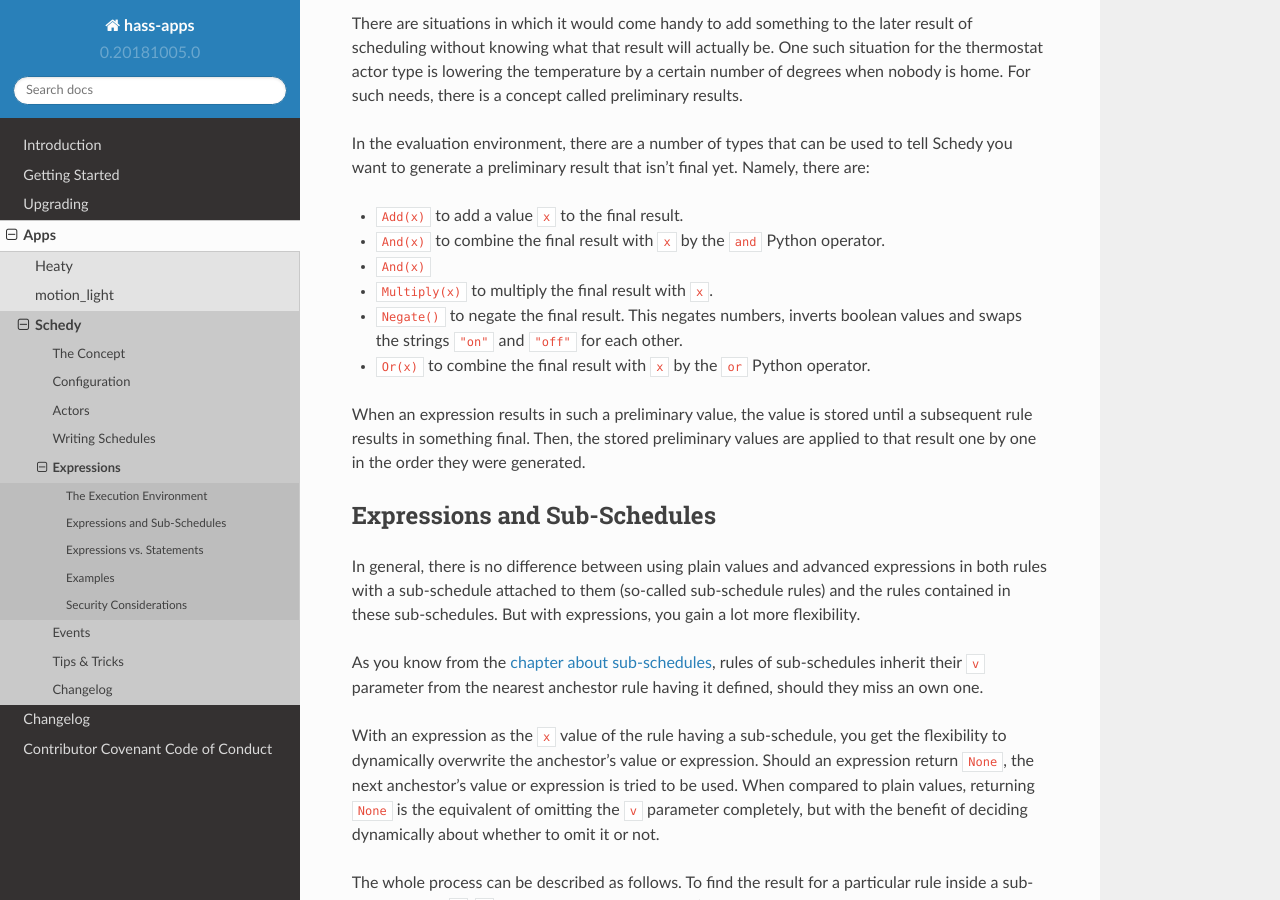
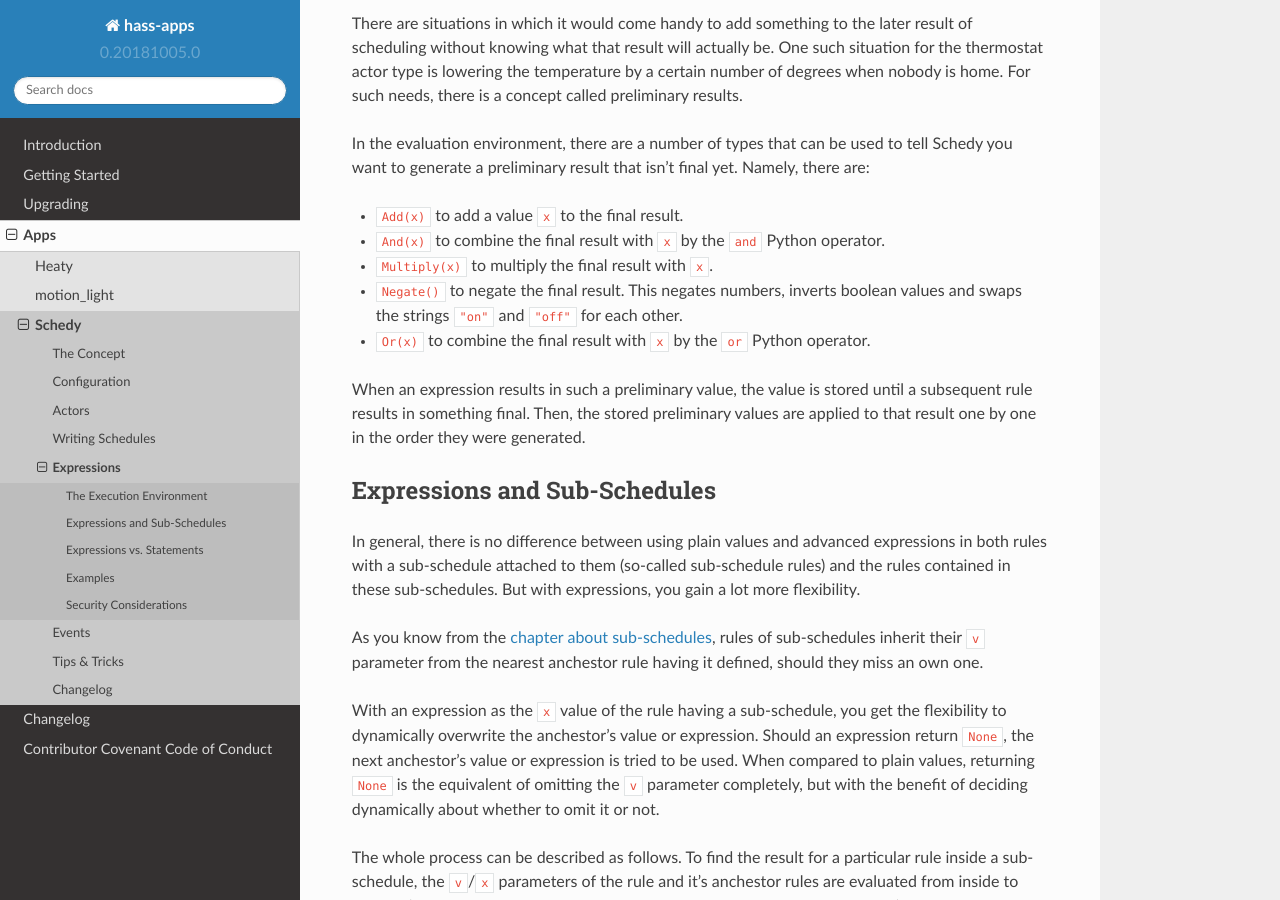
Before and after one commit to bob1de/hass-apps, a Sphinx documentation site: the page built from docs/apps/schedy/expressions.rst, in a window 1280 px wide and 900 px high, scrolled down 1655 px. Built offline with Sphinx 7.4.7 and the Read the Docs theme 2.0.0, drawn with Linux system fonts in a browser that asks for light colours.

Commit message:
[schedy] Removed duplicate line from expressions.rst

```diff
--- a/docs/apps/schedy/expressions.rst
+++ b/docs/apps/schedy/expressions.rst
@@ -94,7 +94,6 @@ final yet. Namely, there are:
 * ``Add(x)`` to add a value ``x`` to the final result.
 * ``And(x)`` to combine the final result with ``x`` by the ``and``
   Python operator.
-* ``And(x)``
 * ``Multiply(x)`` to multiply the final result with ``x``.
 * ``Negate()`` to negate the final result. This negates numbers,
   inverts boolean values and swaps the strings ``"on"`` and ``"off"``
```
